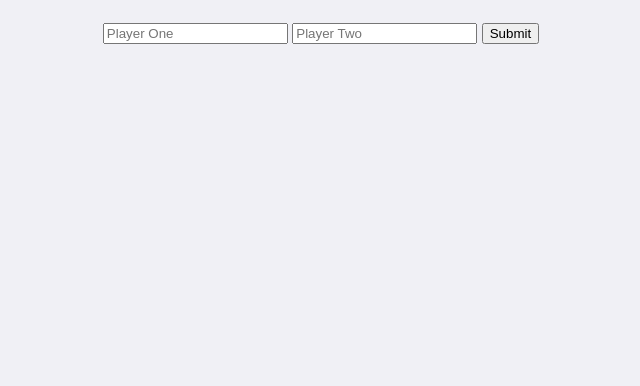
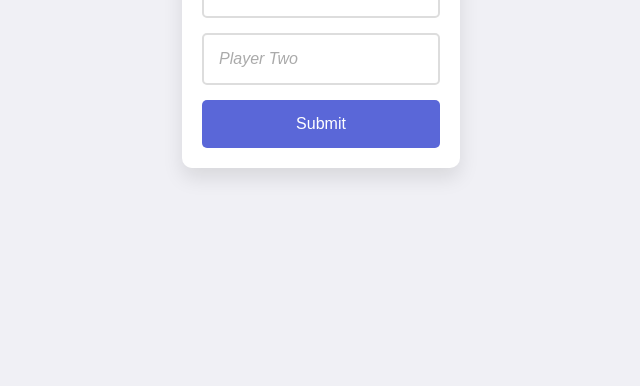
Before and after one commit to yeahwouh/TikTakToe, a plain HTML site: page index.html in a window 1280 px wide. Shown: the part 414-800 px from the top of the page, without its empty margins (319-959 px from the left). Drawn offline with Linux system fonts and the light colour scheme.

Commit message:
Added form styling

```diff
--- a/index.html
+++ b/index.html
@@ -11,6 +11,7 @@
     <div class="container">
         <h1 class="turn"></h1>
 
+        <h2>Enter Player Names:</h2>
         <form id="nameForm">
             <input type="text" id="nameInput1" placeholder="Player One" required>
             <input type="text" id="nameInput2" placeholder="Player Two" required>
--- a/style.css
+++ b/style.css
@@ -82,3 +82,62 @@ body {
         font-size: 2.5rem;
     }
 }
+
+/* Fancy form styling */
+form {
+    background-color: #fff;
+    padding: 20px;
+    border-radius: 10px;
+    box-shadow: 0 10px 20px rgba(0, 0, 0, 0.1);
+    max-width: 400px;
+    margin: 0 auto;
+    display: flex;
+    flex-direction: column;
+    gap: 15px;
+}
+
+input[type="text"] {
+    padding: 15px;
+    font-size: 1rem;
+    border: 2px solid #ddd;
+    border-radius: 5px;
+    transition: border-color 0.3s ease;
+    width: 204px;
+    height: 18px;
+}
+
+input[type="text"]:focus {
+    outline: none;
+    border-color: #5a67d8; /* Light purple color */
+}
+
+button {
+    padding: 15px;
+    font-size: 1rem;
+    background-color: #5a67d8;
+    color: white;
+    border: none;
+    border-radius: 5px;
+    cursor: pointer;
+    transition: background-color 0.3s ease;
+}
+
+button:hover {
+    background-color: #434190; /* Darker purple */
+}
+
+button:active {
+    background-color: #2c5282; /* Even darker blue */
+}
+
+form input::placeholder {
+    color: #aaa;
+    font-style: italic;
+}
+
+form h2 {
+    text-align: center;
+    color: #333;
+    margin-bottom: 10px;
+    font-size: 1.5rem;
+}
```
